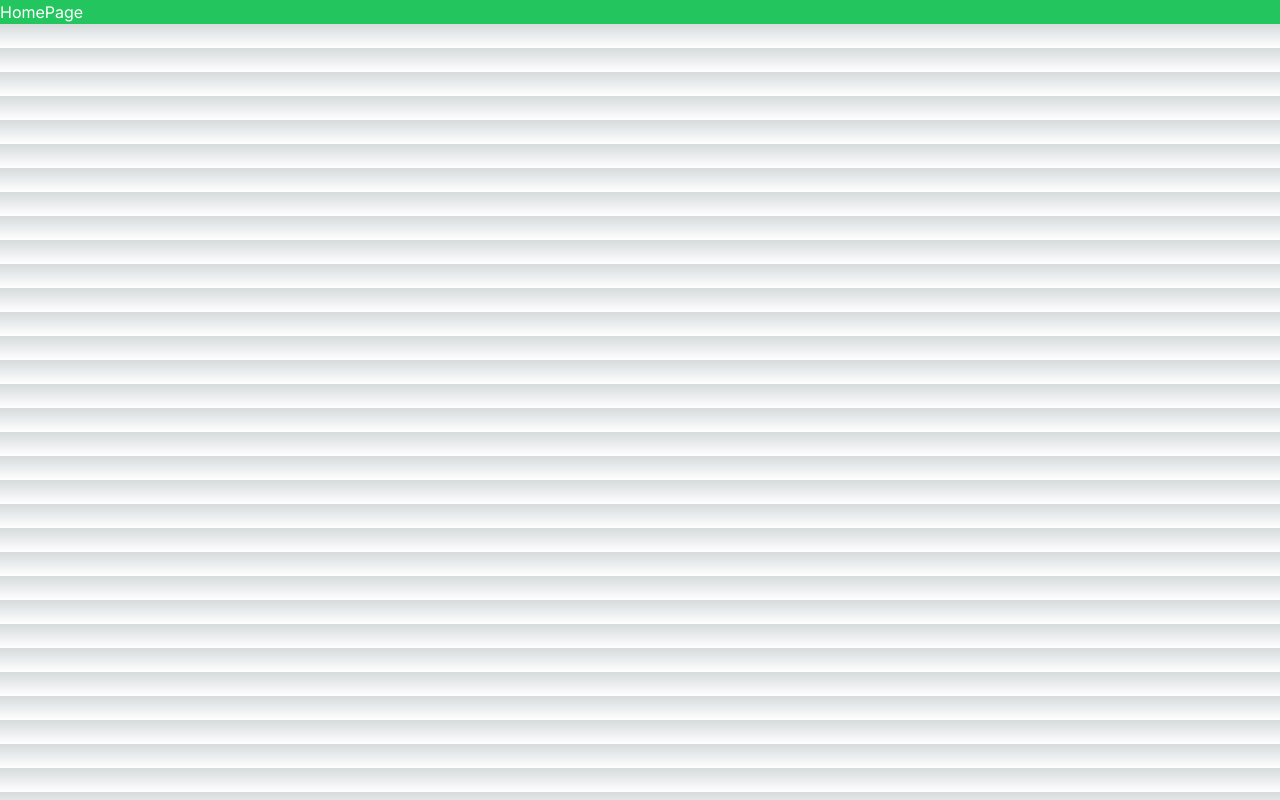
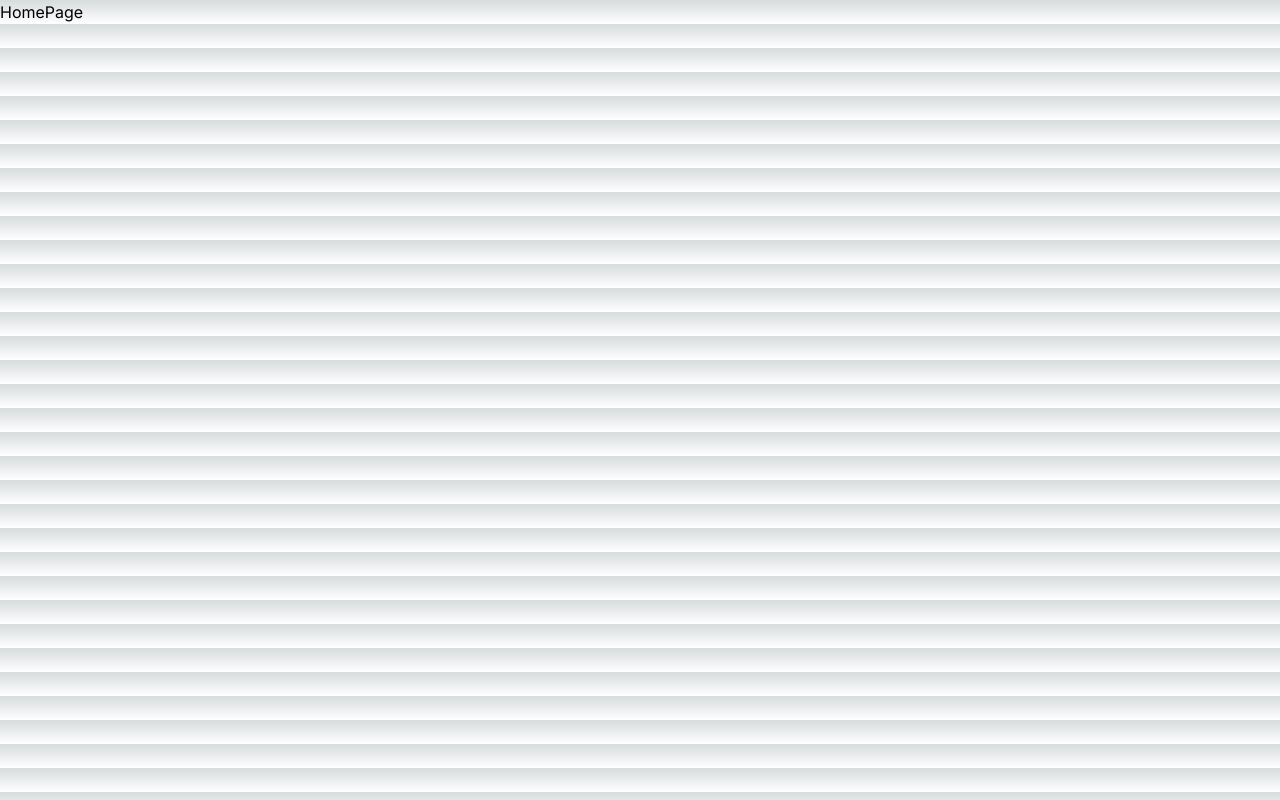
Before and after one commit to Hushout/TokenMarkyt, a Next.js app: page / in a window 1280 px wide. Built offline with nearby package versions, Linux system fonts and the light colour scheme.

Commit message:
typing homepage

```diff
--- a/src/app/page.tsx
+++ b/src/app/page.tsx
@@ -1,8 +1,8 @@
-import React from 'react'
+import React, { FC } from 'react'
 
-function HomePage() {
+const HomePage:FC = () => {
   return (
-    <div className='bg-green-500 text-white'>HomePage</div>
+    <div>HomePage</div>
   )
 }
 
```
